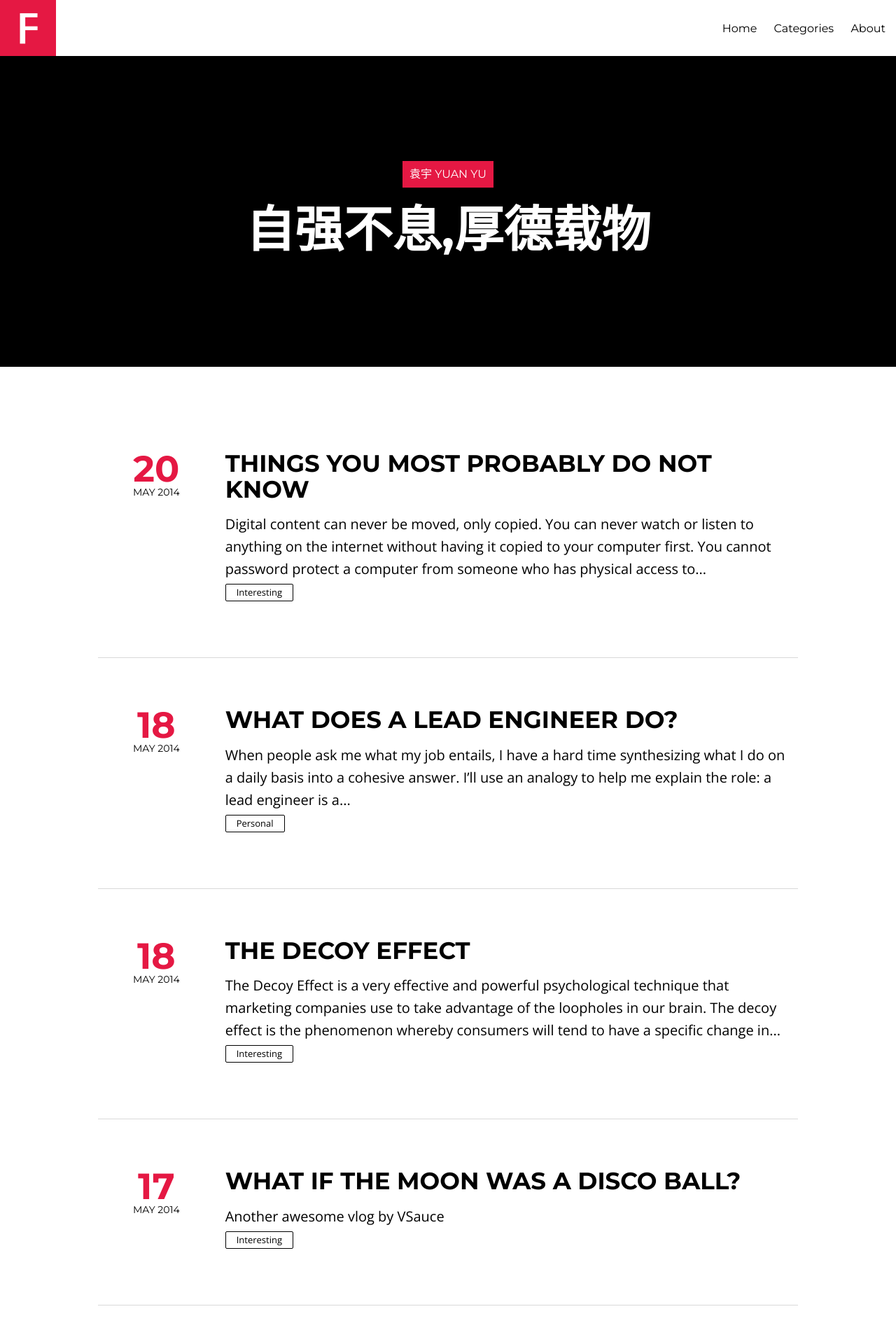
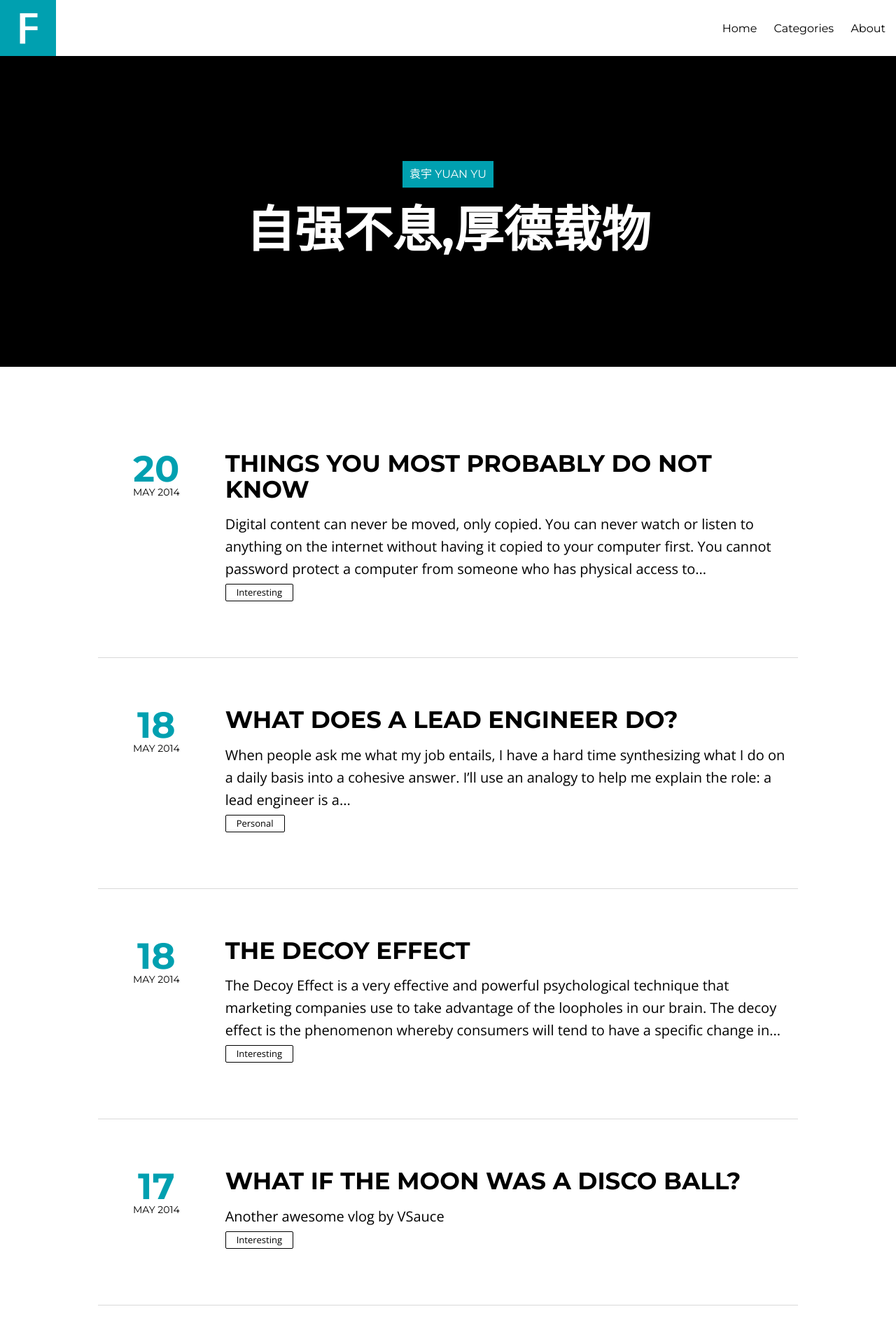
Before and after one commit to yu4nyu/yu4nyu.github.com, a Jekyll site: the page built from index.html, in a window 1280 px wide. Shown: the top 1920 px of the page at 70% size. Built offline with Jekyll 4.4.1, drawn with Linux system fonts in a browser that asks for light colours; nearby versions of some CDN libraries; the list of posts is cut into pages by our own code.

Commit message:
[change] use blue theme

```diff
--- a/_config.yml
+++ b/_config.yml
@@ -5,7 +5,7 @@ disqus_shortname: hmfaysal
 share:            true
 readtime:			true
 wpm:				200
-theme:
+theme:				blue
 # Change url to your domain. Leave localhost server or blank when working locally.
 # or use the hint from http://jekyllrb.com/docs/github-pages/ to keep this the same
 # whether working locally or remotely. Start Jekyll with: jekyll serve --baseurl ''
```
